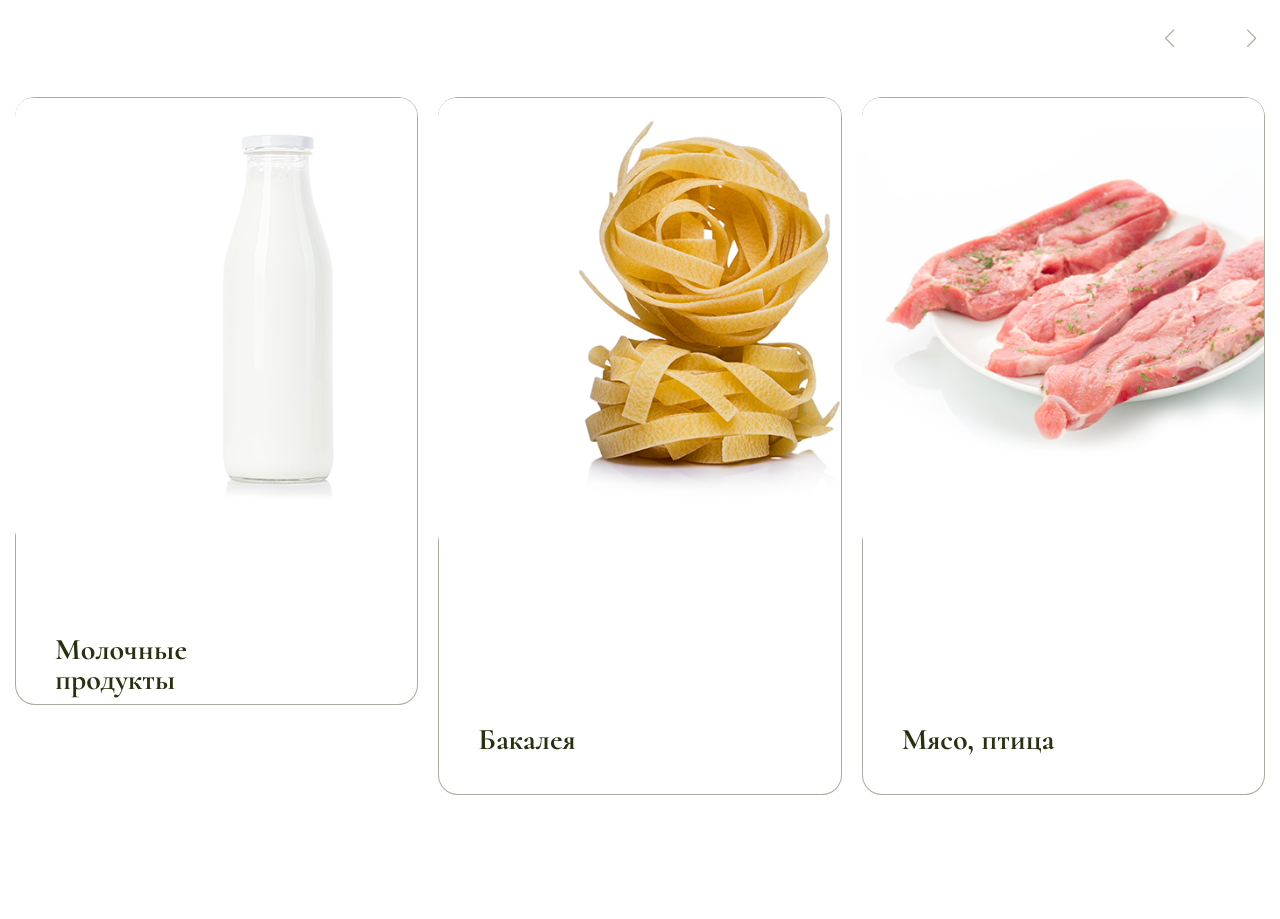
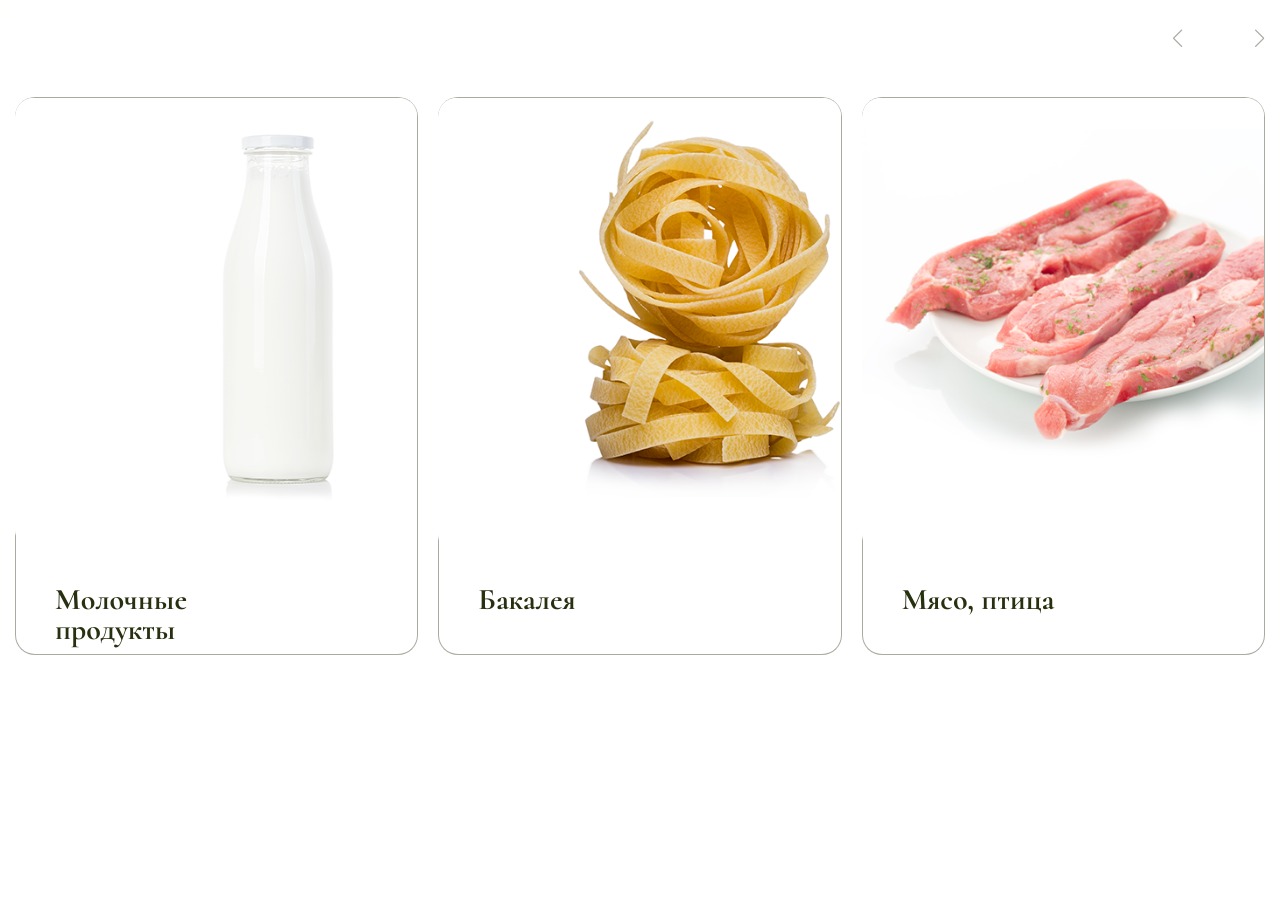
Before and after one commit to nikitor141/Module02-Shop, a website built with webpack: page src/index.html in a window 1280 px wide. Shown: the part 1305-2224 px from the top of the page. After the commit the page ends 2084 px from the top, so only its background shows below. Built offline with nearby package versions, Linux system fonts and the light colour scheme.

Commit message:
slider fix

```diff
--- a/src/styles/main.scss
+++ b/src/styles/main.scss
@@ -321,6 +321,7 @@ button {
 
    &-slide {
       position: relative;
+      height: auto;
       border-radius: 2rem;
       box-shadow: inset 0 0 0 .1rem rgba($green, 0.4);
       transition: box-shadow .3s;
@@ -361,12 +362,12 @@ button {
    }
 
    &-button-next {
-      right: 0;
+      right: -.8rem;
    }
 
    &-button-prev {
       left: auto;
-      right: 8.2rem;
+      right: 7.4rem;
    }
 }
 
@@ -393,8 +394,11 @@ button {
    }
 
    &__card {
-      padding: 22rem 16rem 4rem 4rem;
+      padding: 8rem 16.5rem 4rem 4rem;
+      min-height: 52rem;
       overflow: hidden;
+      display: flex;
+      align-items: flex-end;
       &:hover {
          .offer__card-content {
             transform: none;
```
Also changed, not shown: src/index.html (+3 -3 lines), 1 other file.
